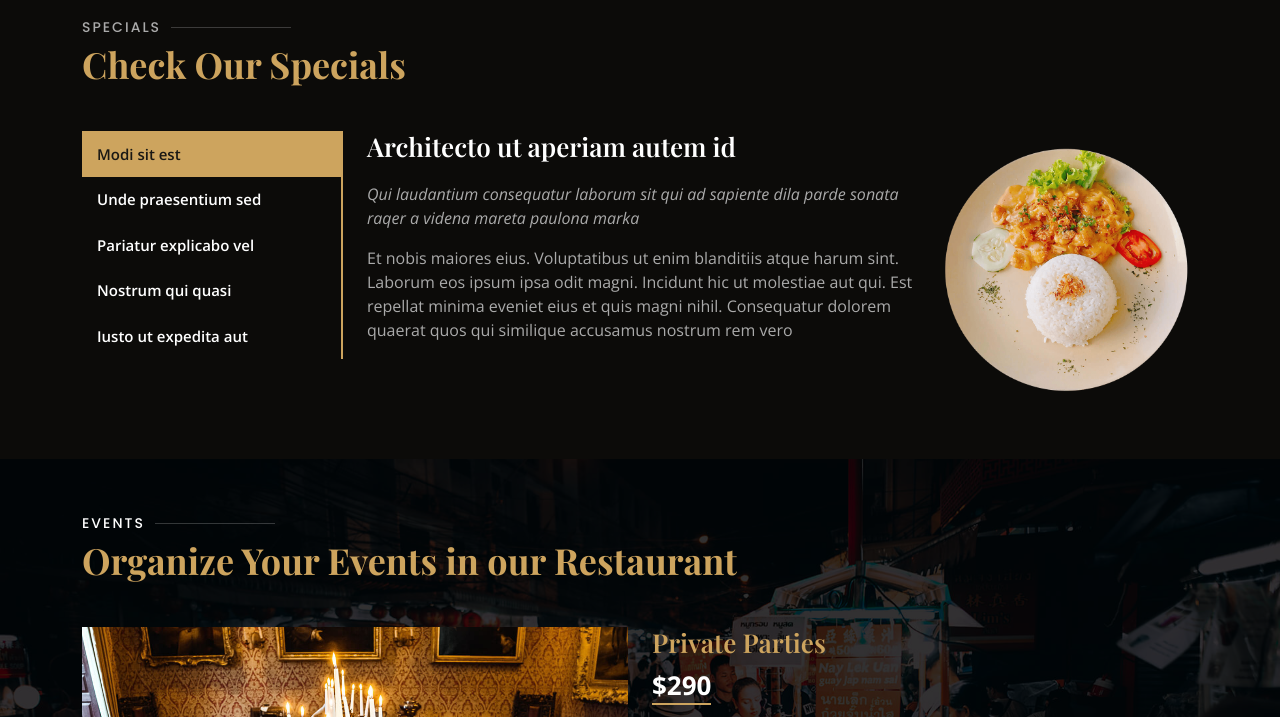
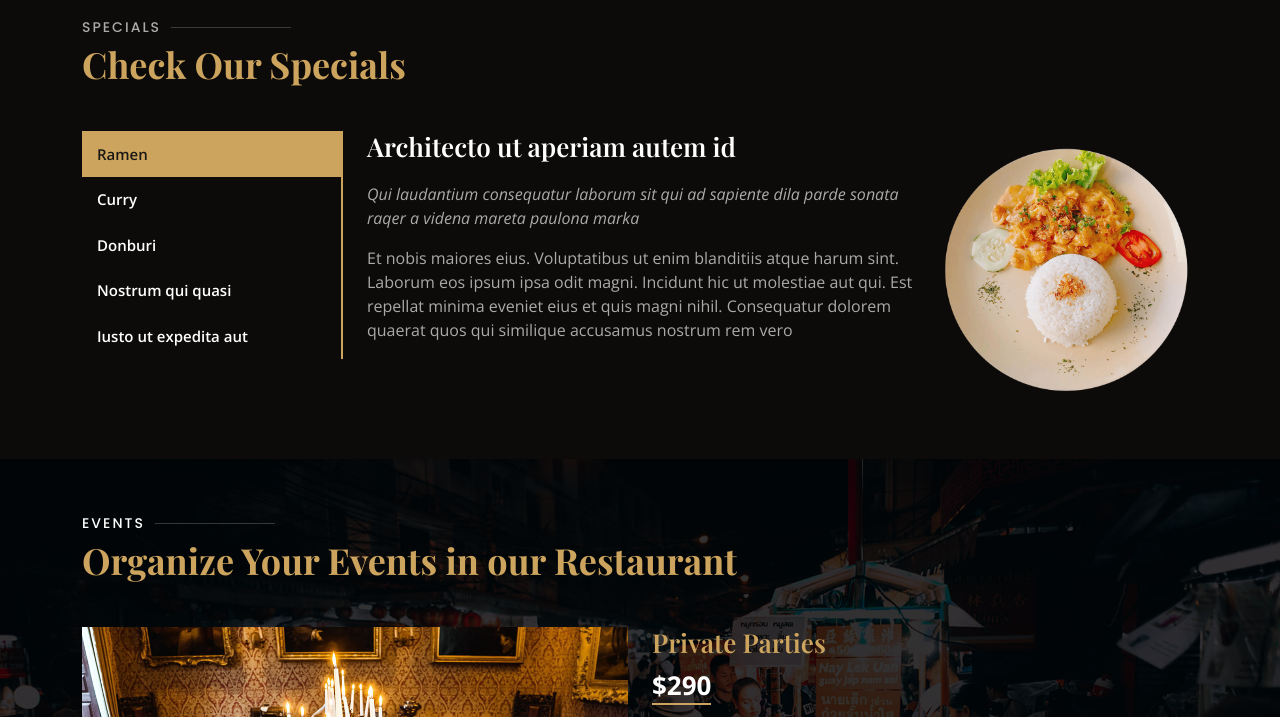
Before and after one commit to Szecse/Komachi, a plain HTML site: page index.html in a window 1280 px wide. Shown: the part 3620-4337 px from the top of the page. Drawn offline with nearby package versions, Linux system fonts and the light colour scheme; a web font is replaced by a local one.

Commit message:
Update index.html

```diff
--- a/index.html
+++ b/index.html
@@ -450,13 +450,13 @@
           <div class="col-lg-3">
             <ul class="nav nav-tabs flex-column">
               <li class="nav-item">
-                <a class="nav-link active show" data-bs-toggle="tab" href="#tab-1">Modi sit est</a>
+                <a class="nav-link active show" data-bs-toggle="tab" href="#tab-1">Ramen</a>
               </li>
               <li class="nav-item">
-                <a class="nav-link" data-bs-toggle="tab" href="#tab-2">Unde praesentium sed</a>
+                <a class="nav-link" data-bs-toggle="tab" href="#tab-2">Curry</a>
               </li>
               <li class="nav-item">
-                <a class="nav-link" data-bs-toggle="tab" href="#tab-3">Pariatur explicabo vel</a>
+                <a class="nav-link" data-bs-toggle="tab" href="#tab-3">Donburi</a>
               </li>
               <li class="nav-item">
                 <a class="nav-link" data-bs-toggle="tab" href="#tab-4">Nostrum qui quasi</a>
```
